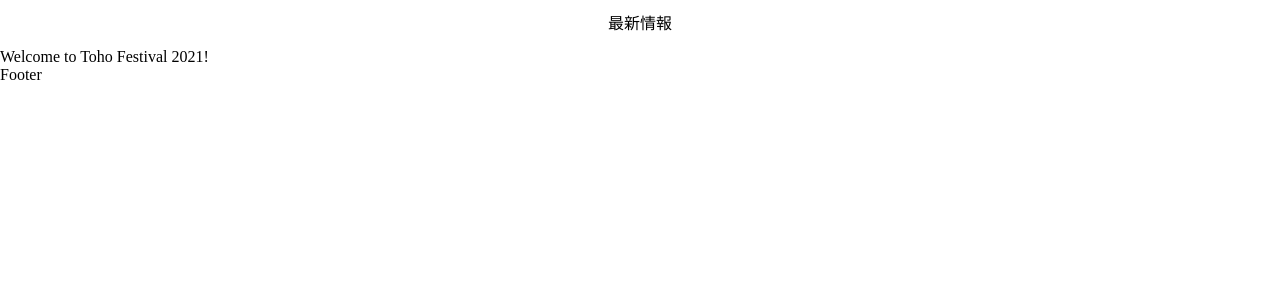
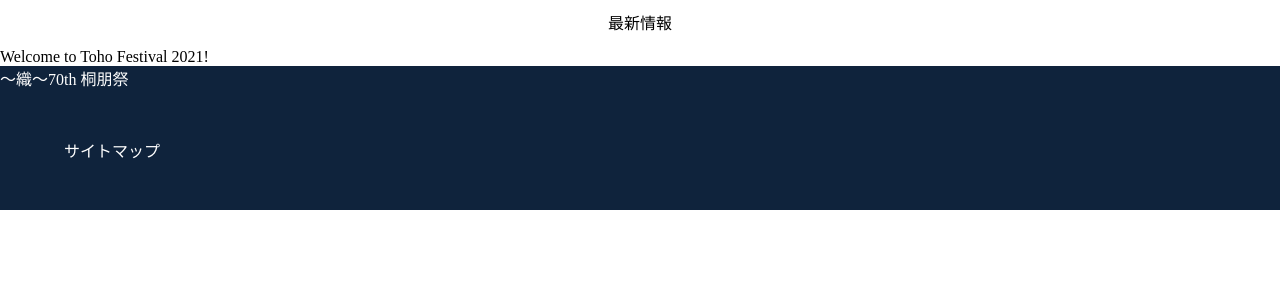
Before and after one commit to toho-festival/website-2021, a Next.js app: page / in a window 1280 px wide. Shown: the top 300 px of the page. Built offline with nearby package versions, Linux system fonts and the light colour scheme.

Commit message:
footer-demo
暫定の下書きフッターを作りました。
「サイトマップ」にサイトマップを書く

```diff
--- a/components/Footer/index.tsx
+++ b/components/Footer/index.tsx
@@ -1,7 +1,33 @@
 import type { FC } from 'react';
+import Link        from 'next/link';
+import styled      from 'styled-components';
+import { footerRoutes }  from '~/scripts/footerRoutes';
 
-const Footer: FC = () => <div>
-  Footer
-</div>;
+const Footer: FC = () => <>
+  <Div>
+    {
+      footerRoutes.map(
+      ({ sikiKey }) => <span key={ sikiKey }>{ sikiKey }</span>,
+      )
+    }
+    {
+      footerRoutes.map(
+      ({ sightmapKey }) => <Span key={ sightmapKey }>{ sightmapKey }</Span>,
+      )
+    }
+  </Div>
+</>;
 
+
+
+const Div = styled.div`
+  background-color: #0f233c;
+  color:white;
+  display:flex;
+  flex-direction: column;
+`;
+
+const Span = styled.span`
+  margin: 3rem 4rem
+`;
 export default Footer;
--- /dev/null
+++ b/scripts/footerRoutes.ts
@@ -0,0 +1,9 @@
+export type footerRoute = {
+    sikiKey:string;
+    sightmapKey:string;
+  }
+
+  export const footerRoutes: footerRoute[] = [
+    {sikiKey　　　　　:'～織～70th 桐朋祭',
+     sightmapKey     :'サイトマップ'},
+  ];
```
